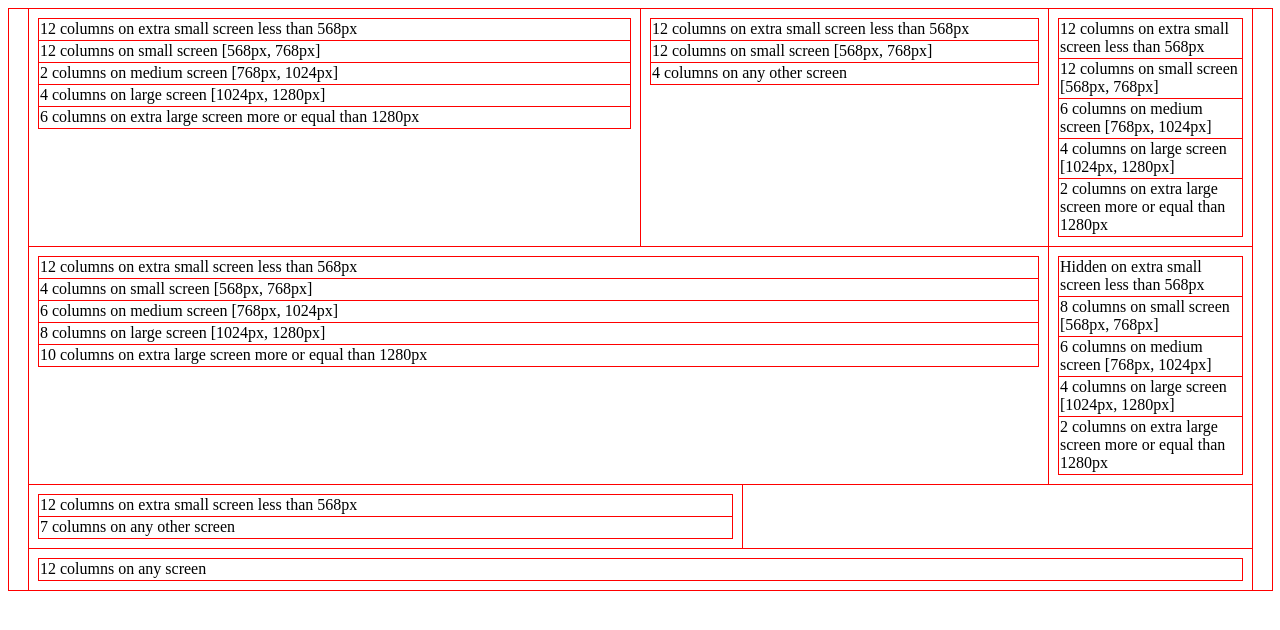
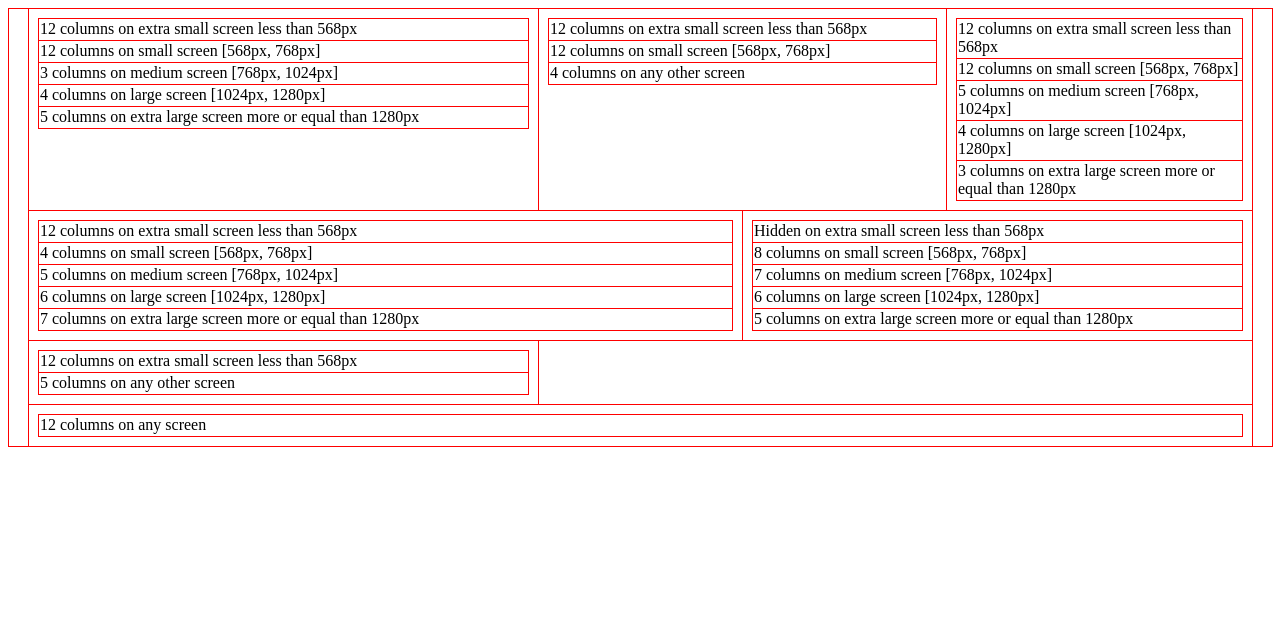
Before and after one commit to Shulkin/scss-flexbox-grid, a website: page index.html in a window 1280 px wide. Drawn offline with Linux system fonts and the light colour scheme.

Commit message:
Generate offset columns

```diff
--- a/index.html
+++ b/index.html
@@ -18,13 +18,13 @@
     -->
     <section class="container">
       <div class="row">
-        <div class="col-xs-12 col-sm-12 col-md-2 col-lg-4 col-xl-6">
+        <div class="col-xs-12 col-sm-12 col-md-3 col-lg-4 col-xl-5">
           <ul>
             <li>12 columns on extra small screen less than 568px</li>
             <li>12 columns on small screen [568px, 768px]</li>
-            <li>2 columns on medium screen [768px, 1024px]</li>
+            <li>3 columns on medium screen [768px, 1024px]</li>
             <li>4 columns on large screen [1024px, 1280px]</li>
-            <li>6 columns on extra large screen more or equal than 1280px</li>
+            <li>5 columns on extra large screen more or equal than 1280px</li>
           </ul>
         </div>
         <div class="col-xs-12 col-sm-12 col-md-4">
@@ -34,50 +34,52 @@
             <li>4 columns on any other screen</li>
           </ul>
         </div>
-        <div class="col-xs-12 col-sm-12 col-md-6 col-lg-4 col-xl-2">
+        <div class="col-xs-12 col-sm-12 col-md-5 col-lg-4 col-xl-3">
           <ul>
             <li>12 columns on extra small screen less than 568px</li>
             <li>12 columns on small screen [568px, 768px]</li>
-            <li>6 columns on medium screen [768px, 1024px]</li>
+            <li>5 columns on medium screen [768px, 1024px]</li>
             <li>4 columns on large screen [1024px, 1280px]</li>
-            <li>2 columns on extra large screen more or equal than 1280px</li>
+            <li>3 columns on extra large screen more or equal than 1280px</li>
           </ul>
         </div>
       </div>
       <div class="row">
-        <div class="col-xs-12 col-sm-4 col-md-6 col-lg-8 col-xl-10">
+        <div class="col-xs-12 col-sm-4 col-md-5 col-lg-6 col-xl-7">
           <ul>
             <li>12 columns on extra small screen less than 568px</li>
             <li>4 columns on small screen [568px, 768px]</li>
-            <li>6 columns on medium screen [768px, 1024px]</li>
-            <li>8 columns on large screen [1024px, 1280px]</li>
-            <li>10 columns on extra large screen more or equal than 1280px</li>
+            <li>5 columns on medium screen [768px, 1024px]</li>
+            <li>6 columns on large screen [1024px, 1280px]</li>
+            <li>7 columns on extra large screen more or equal than 1280px</li>
           </ul>
         </div>
-        <div class="col-xs-hidden col-sm-8 col-md-6 col-lg-4 col-xl-2">
+        <div class="col-xs-hidden col-sm-8 col-md-7 col-lg-6 col-xl-5">
           <ul>
             <li>Hidden on extra small screen less than 568px</li>
             <li>8 columns on small screen [568px, 768px]</li>
-            <li>6 columns on medium screen [768px, 1024px]</li>
-            <li>4 columns on large screen [1024px, 1280px]</li>
-            <li>2 columns on extra large screen more or equal than 1280px</li>
+            <li>7 columns on medium screen [768px, 1024px]</li>
+            <li>6 columns on large screen [1024px, 1280px]</li>
+            <li>5 columns on extra large screen more or equal than 1280px</li>
           </ul>
         </div>
       </div>
       <div class="row">
-        <div class="col-xs-hidden col-sm-4 col-md-hidden col-lg-6 col-xl-hidden">
-          <li>Hidden on extra small screen less than 568px</li>
-          <li>4 columns on small screen [568px, 768px]</li>
-          <li>Hidden on medium screen [768px, 1024px]</li>
-          <li>6 columns on large screen [1024px, 1280px]</li>
-          <li>Hidden on extra large screen more or equal than 1280px</li>
+        <div class="col-xs-hidden col-sm-3 col-md-hidden col-lg-7 col-xl-hidden">
+          <ul>
+            <li>Hidden on extra small screen less than 568px</li>
+            <li>3 columns on small screen [568px, 768px]</li>
+            <li>Hidden on medium screen [768px, 1024px]</li>
+            <li>7 columns on large screen [1024px, 1280px]</li>
+            <li>Hidden on extra large screen more or equal than 1280px</li>
+          </ul>
         </div>
       </div>
       <div class="row">
-        <div class="col-xs-12 col-sm-7">
+        <div class="col-xs-12 col-sm-5">
           <ul>
             <li>12 columns on extra small screen less than 568px</li>
-            <li>7 columns on any other screen</li>
+            <li>5 columns on any other screen</li>
           </ul>
         </div>
       </div>
--- a/src/_loops.scss
+++ b/src/_loops.scss
@@ -33,6 +33,18 @@
       @include grid-col-common;
       flex-basis: $width;
       max-width: $width;
+    }
+  }
+  // col-xs-offset-*
+  @for $counter from 0 through $cols {
+    .col-#{$media}-offset-#{$counter} {
+      @include grid-col-common;
+      @if $counter == 0 {
+        // offset can be zero
+        margin-left: 0;
+      } @else {
+        margin-left: 100% / $cols * $counter;
+      }
     }
   }
   // Show all hidden columns that were meant for other breakpoints
```
Also changed, not shown: dist/flexy.css.
